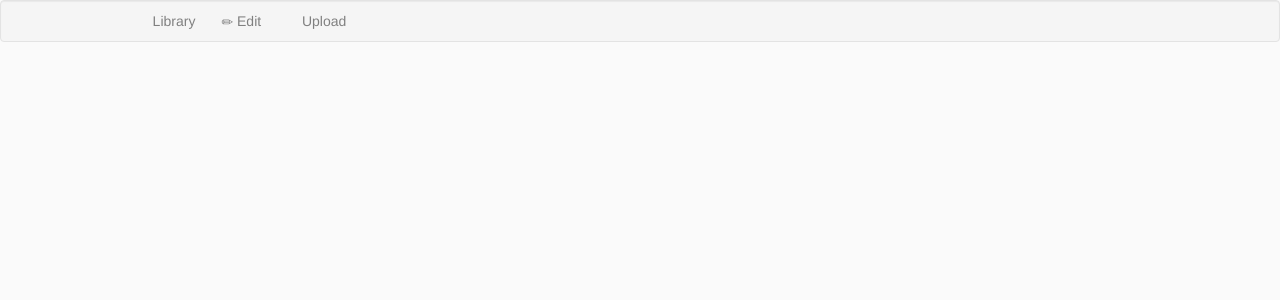
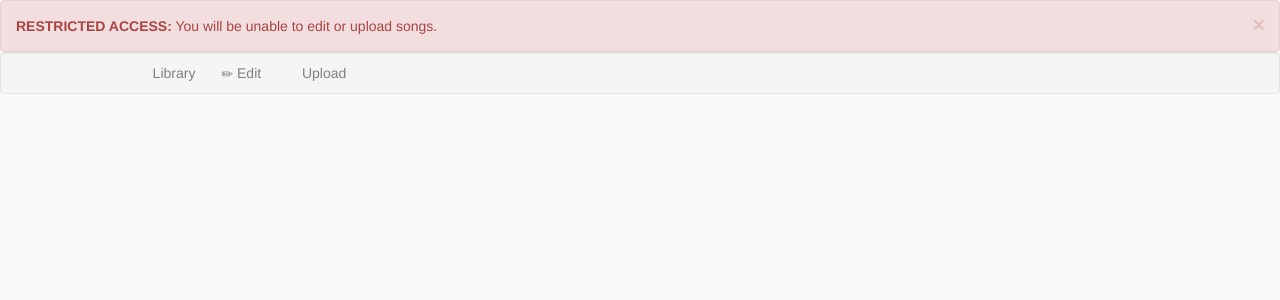
Before and after one commit to drodriguln/music-maestro-evolved-ui, an Angular app: page / in a window 1280 px wide. Shown: the top 300 px of the page. Built offline with nearby package versions, Linux system fonts and the light colour scheme; a web font is replaced by a local one.

Commit message:
Added notification and disabled buttons if using prod environment.

```diff
--- a/src/app/app.component.css
+++ b/src/app/app.component.css
@@ -18,3 +18,7 @@
 #nav-bar li > a:focus {
   background-color: transparent;
 }
+
+#alert-header {
+  margin-bottom: 0;
+}
--- a/src/app/app.component.html
+++ b/src/app/app.component.html
@@ -1,3 +1,7 @@
+<div *ngIf="isProdEnv" id="alert-header" class="alert alert-danger alert-dismissible" role="alert">
+  <button type="button" class="close" data-dismiss="alert" aria-label="Close"><span aria-hidden="true">&times;</span></button>
+  <strong>RESTRICTED ACCESS:</strong> You will be unable to edit or upload songs.
+</div>
 <div id="menu" class="well">
   <div id="nav-bar" class="row">
     <div class="col-md-6 col-md-offset-1">
--- a/src/app/app.component.ts
+++ b/src/app/app.component.ts
@@ -8,6 +8,7 @@ import { Artist } from './model/Artist';
 import { Album } from './model/Album';
 import { Song } from './model/Song';
 import { Selection } from './model/Selection';
+import { config } from './config/config';
 
 @Component({
   selector: 'app-root',
@@ -32,6 +33,7 @@ export class AppComponent {
   selection: Selection;
   isActiveMenuSection: Array<boolean> = [false, false, false];
   isPlayerLoaded: boolean = false;
+  isProdEnv: boolean = config.isProdEnv;
 
   constructor(private restService: RestService) { }
 
--- a/src/app/config/config.ts
+++ b/src/app/config/config.ts
@@ -3,5 +3,6 @@
  *  that imports it.
  */
 export var config = {
-  apiHost: "http://localhost:8080"
+  apiHost: "http://music-maestro-evolved-api.herokuapp.com",
+  isProdEnv: true
 }
--- a/src/app/edit/edit.component.html
+++ b/src/app/edit/edit.component.html
@@ -141,12 +141,12 @@
         <div class="col-md-1 col-md-offset-1"></div>
         <div class="col-md-5 col-right-align">
           <button type="button" class="btn btn-success btn-sm" (click)="updateSong()"
-            [disabled]="songEdited != null && songEdited.id.length == 0 || songEdited.name.length == 0 || songEdited.year.length == 0"
+            [disabled]="isProdEnv && songEdited != null && songEdited.id.length == 0 || songEdited.name.length == 0 || songEdited.year.length == 0"
           >
             Save
           </button>
           <button type="button" class="btn btn-danger btn-sm" (click)="deleteSong()"
-            [disabled]="songEdited != null && songEdited.id.length == 0 || songEdited.name.length == 0 || songEdited.year.length == 0"
+            [disabled]="isProdEnv && songEdited != null && songEdited.id.length == 0 || songEdited.name.length == 0 || songEdited.year.length == 0"
           >
             Remove
           </button>
--- a/src/app/edit/edit.component.ts
+++ b/src/app/edit/edit.component.ts
@@ -4,6 +4,7 @@ import { Artist } from '../model/Artist';
 import { Album } from '../model/Album';
 import { Song } from '../model/Song';
 import { Selection } from '../model/Selection';
+import { config } from '../config/config';
 
 @Component({
   selector: 'app-edit',
@@ -30,6 +31,7 @@ export class EditComponent {
   albumEdited: Album;
   songEdited: Song;
   isActiveEditSection: Array<boolean> = [true, false, false];
+  isProdEnv: boolean = config.isProdEnv;
 
   constructor(private restService: RestService) { }
 
--- a/src/app/upload/upload.component.html
+++ b/src/app/upload/upload.component.html
@@ -142,7 +142,9 @@
   <div *ngIf="artworkFile != null && songFiles != null">
     <div class="row">
       <div class="col-md-1 col-md-offset-1">
-        <button class="btn btn-success btn-md" (click)="upload()">Upload</button>
+        <button class="btn btn-success btn-md" (click)="upload()" [disabled]="isProdEnv">
+          Upload
+        </button>
       </div>
     </div>
     <br />
--- a/src/app/upload/upload.component.ts
+++ b/src/app/upload/upload.component.ts
@@ -3,6 +3,7 @@ import { Artist } from '../model/Artist';
 import { Album } from '../model/Album';
 import { Song } from '../model/Song';
 import { RestService } from '../service/rest/rest.service';
+import { config } from '../config/config';
 
 @Component({
   selector: 'app-upload',
@@ -17,6 +18,7 @@ export class UploadComponent {
   isNewArtist: boolean = false;
   isNewAlbum: boolean = false;
   isSingleUpload: boolean = true;
+  isProdEnv: boolean = config.isProdEnv;
   newArtistName: string;
   newAlbumName: string;
   newSongName: string;
```
